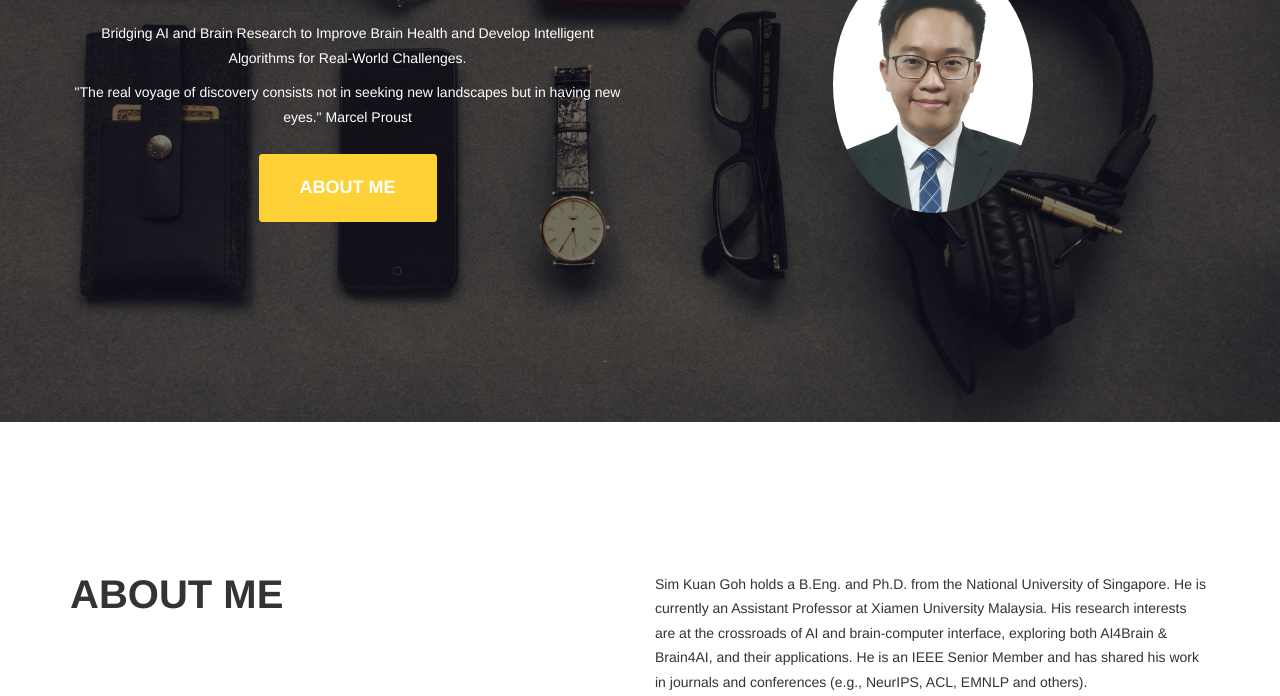
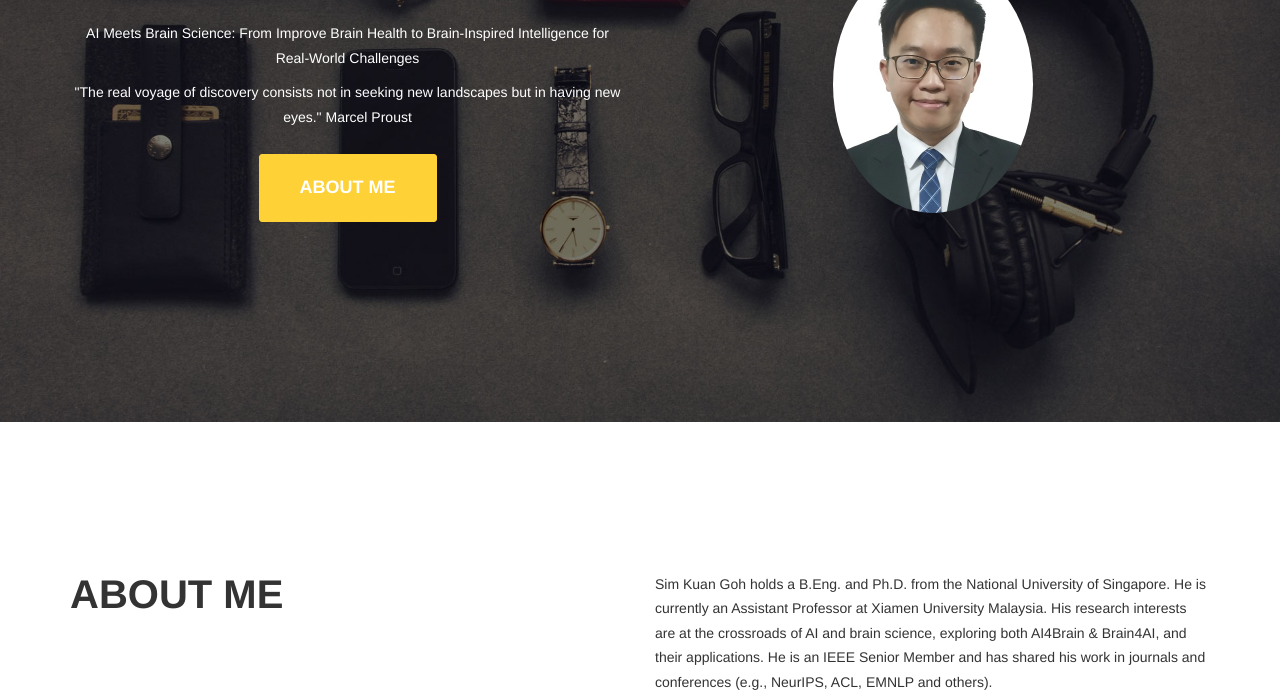
Before and after one commit to SimKuanGOH/SimKuanGOH.github.io, a website: page index.html in a window 1280 px wide. Shown: the part 344-1040 px from the top of the page. Drawn offline with nearby package versions, Linux system fonts and the light colour scheme; files that its build step writes are made by us from their sources.

Commit message:
Update index.html

```diff
--- a/index.html
+++ b/index.html
@@ -91,7 +91,7 @@
 
                     <div class="col-xs-6">
                         <div class="intro-lead-in">Sim Kuan GOH, PhD</div>
-                        <p class="span-about">Bridging AI and Brain Research to Improve Brain Health and Develop Intelligent Algorithms for Real-World Challenges.</p>
+                        <p class="span-about">AI Meets Brain Science: From Improve Brain Health to Brain-Inspired Intelligence for Real-World Challenges</p>
 
 
                         <p class="span-about">"The real voyage of discovery consists not in seeking new landscapes but in having new eyes." Marcel Proust</p>
@@ -117,7 +117,7 @@
                     <h2 class="section-heading">About Me</h2>
                 </div>
                 <div class="col-md-6">
-                    <p class="p-about">Sim Kuan Goh holds a B.Eng. and Ph.D. from the National University of Singapore. He is currently an Assistant Professor at Xiamen University Malaysia. His research interests are at the crossroads of AI and brain-computer interface, exploring both AI4Brain & Brain4AI, and their applications. He is an IEEE Senior Member and has shared his work in journals and conferences (e.g., NeurIPS, ACL, EMNLP and others).</p>
+                    <p class="p-about">Sim Kuan Goh holds a B.Eng. and Ph.D. from the National University of Singapore. He is currently an Assistant Professor at Xiamen University Malaysia. His research interests are at the crossroads of AI and brain science, exploring both AI4Brain & Brain4AI, and their applications. He is an IEEE Senior Member and has shared his work in journals and conferences (e.g., NeurIPS, ACL, EMNLP and others).</p>
 
                     <!-- He is the point of contact of AI Research &amp; Technology (ART) Collaboratory.</p> -->
                     <!-- <a href="https://artcollaboratory.github.io/" class="btn btn-xl" download>ART Collaboratory</a><br> -->
```
